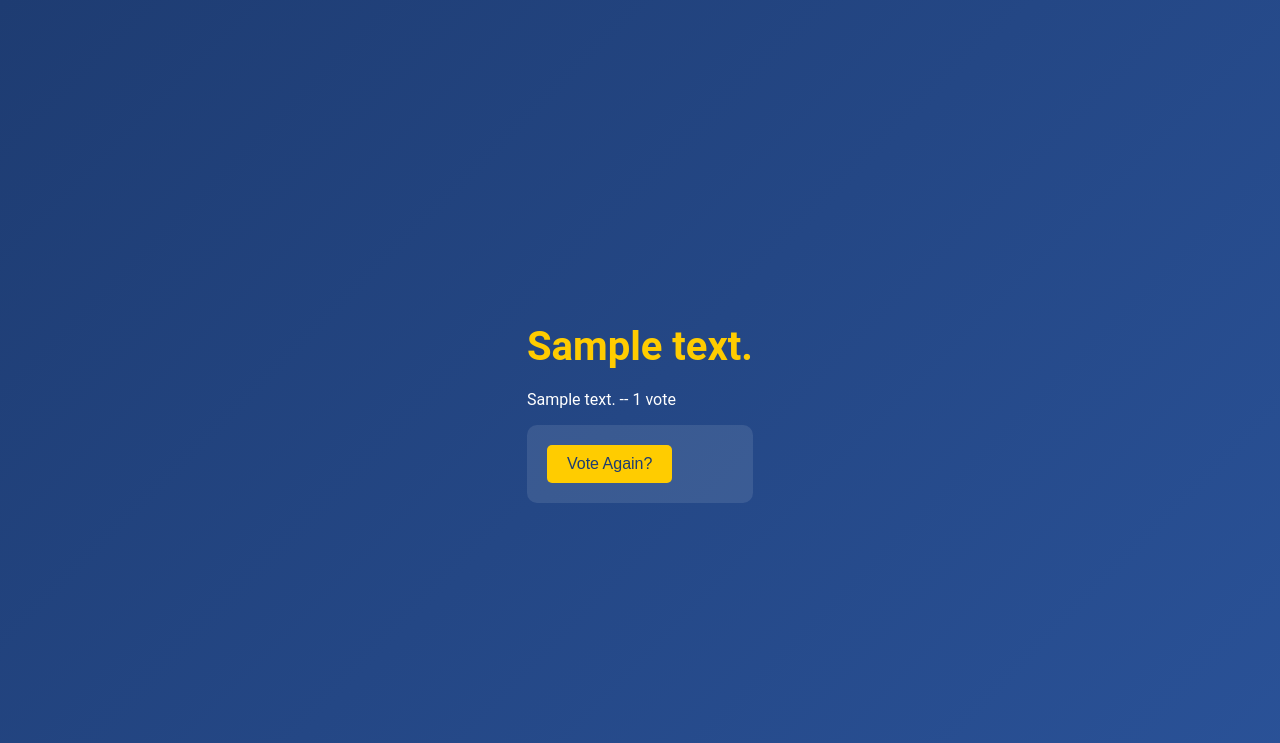
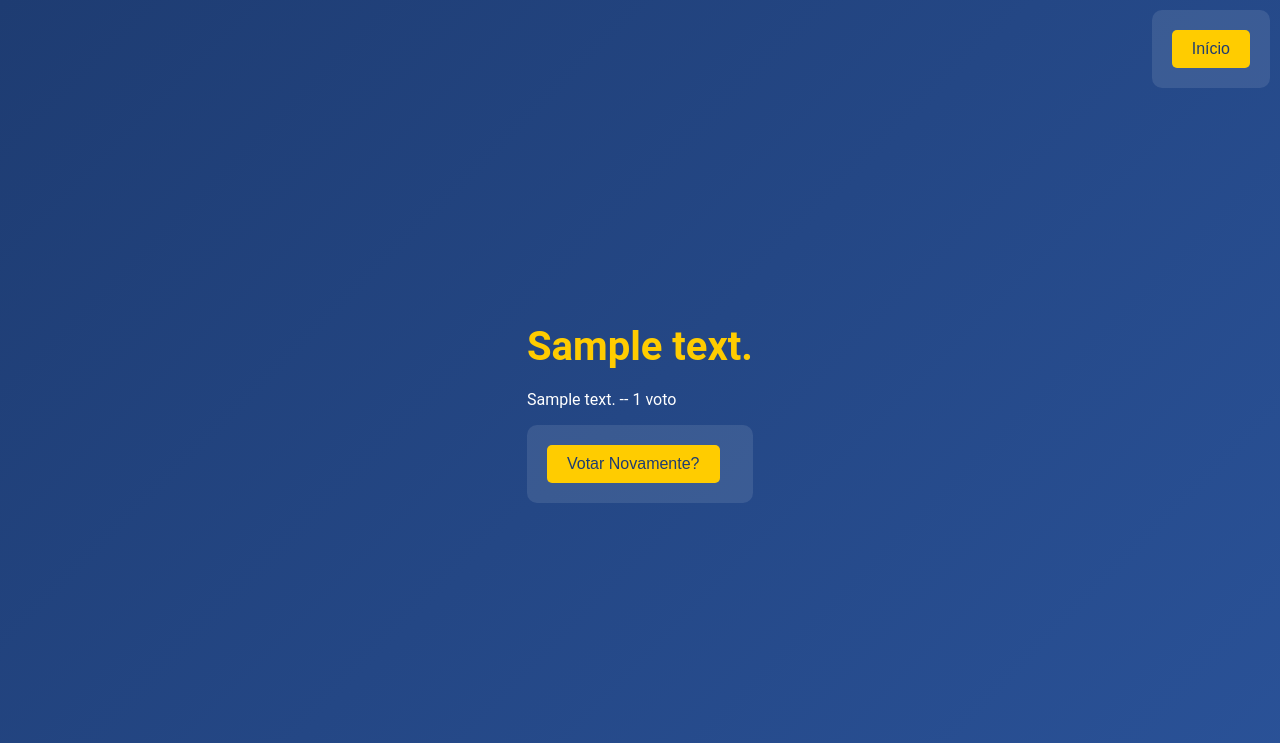
Before and after one commit to SR-Dionizio/web_enquete, a Django app: page /polls/1/results/ in a window 1280 px wide. Shown: the top 743 px of the page. Run offline with Django 5.2, Linux system fonts and the light colour scheme; tables that the repository leaves empty hold one stand-in row (values such as "Sample post").

Commit message:
feat: adicionando botão de início

```diff
--- a/web_enquete/polls/static/polls/style.css
+++ b/web_enquete/polls/static/polls/style.css
@@ -69,3 +69,25 @@
 li {
     margin-bottom: 10px;
 }
+
+.top-right {
+    position: absolute;
+    top: 10px;
+    right: 10px;
+}
+
+.top-right-btn {
+    background-color: transparent;
+    border: 2px solid #ffcc00;
+    color: #ffcc00;
+    padding: 5px 10px;
+    font-size: 1em;
+    border-radius: 5px;
+    cursor: pointer;
+    transition: background-color 0.3s ease, color 0.3s ease;
+}
+
+.top-right-btn:hover {
+    background-color: #ffcc00;
+    color: #1e3c72;
+}
--- a/web_enquete/polls/templates/polls/results.html
+++ b/web_enquete/polls/templates/polls/results.html
@@ -4,18 +4,26 @@
 <head>
     <meta charset="UTF-8">
     <link rel="stylesheet" type="text/css" href="{% static 'polls/style.css' %}">
-    <title>Vote Result</title>
+    <title>Resultado da Votação</title>
 </head>
 <body>
+
+    <div class="top-right">
+        <form action="{% url 'polls:index' %}" method="get">
+            <input type="submit" value="Início" class="btn top-right-btn">
+        </form>
+    </div>
+
     <div class="container">
         <h1>{{ question.question_text }}</h1>
         <ul>
             {% for choice in question.choice_set.all %}
-        <li>{{ choice.choice_text }} -- {{ choice.votes }} vote{{ choice.votes|pluralize }}</li>
+            <li>{{ choice.choice_text }} -- {{ choice.votes }} voto{{ choice.votes|pluralize }}</li>
             {% endfor %}
         </ul>
+
         <form action="{% url 'polls:detail' question.id %}" method="get">
-        <input type="submit" value="Vote Again?" class="btn">
+            <input type="submit" value="Votar Novamente?" class="btn">
         </form>
     </div>
 </body>
```
Also changed, not shown: web_enquete/polls/templates/polls/detail.html (+7 -1 lines). Lines whose indentation alone changed are shown as unchanged.
